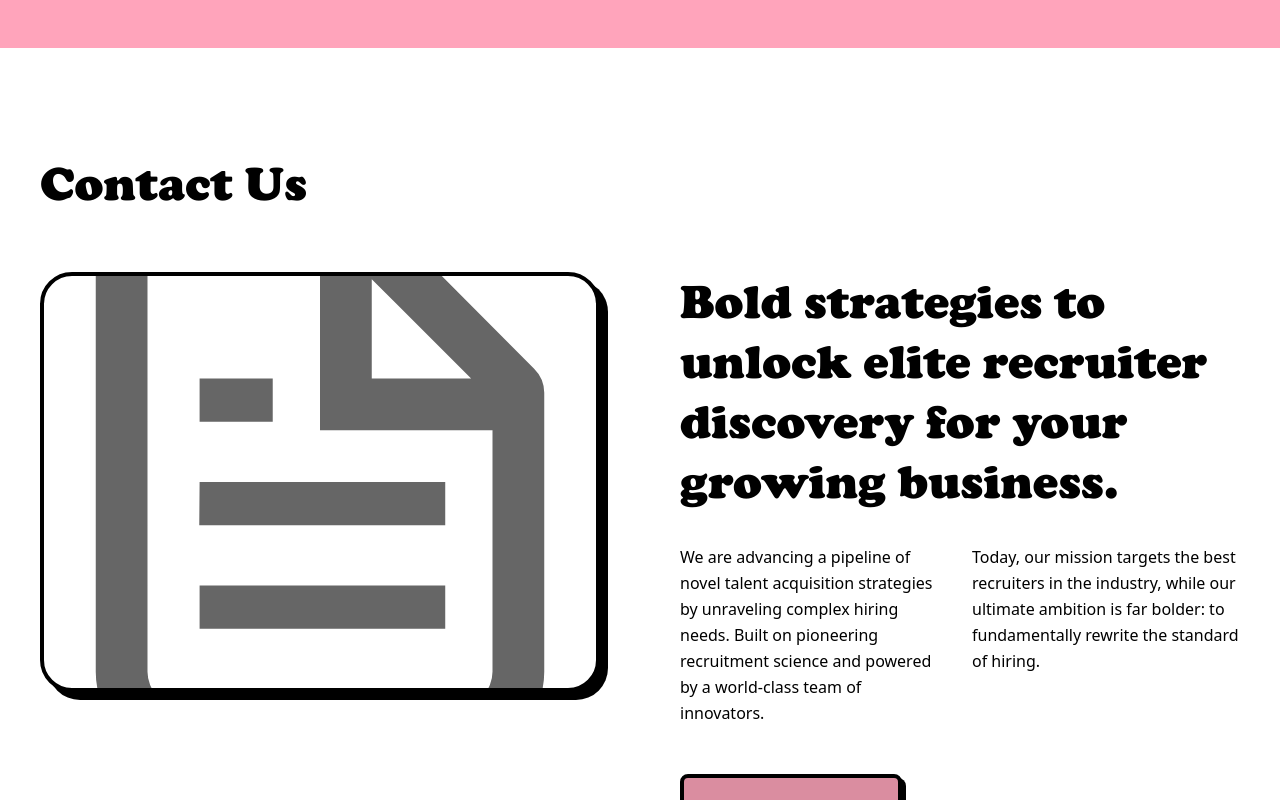
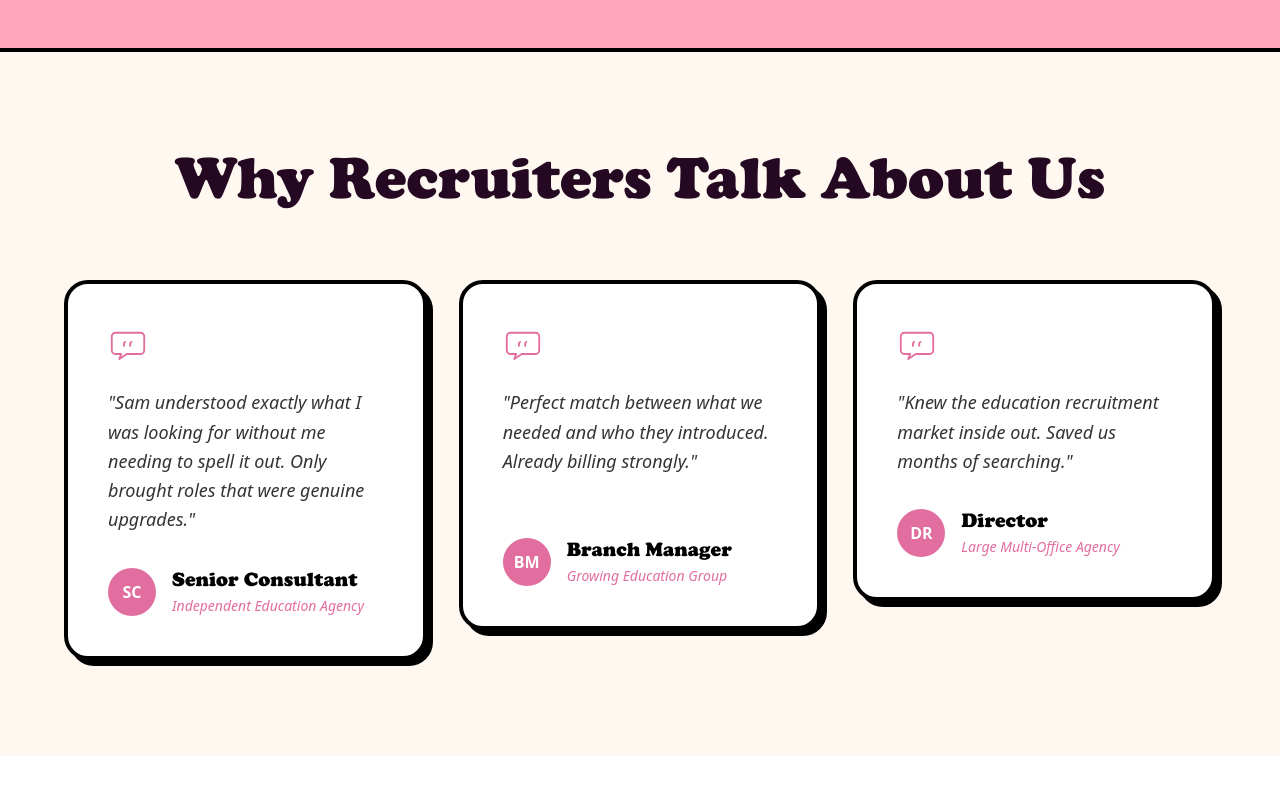
Before and after one commit to CD-Chief/RecSeekers-Website, a Next.js app in the folder frontend/: page / in a window 1280 px wide. Shown: the part 5180-5980 px from the top of the page. Built offline with nearby package versions, Linux system fonts and the light colour scheme.

Commit message:
feat: add testimonial page

```diff
--- a/frontend/app/page.tsx
+++ b/frontend/app/page.tsx
@@ -8,8 +8,7 @@ import { Button } from "@/components/ui/Button";
 import { DoodleFloat } from "@/components/ui/DoodleFloat";
 import { WhoWeWorkWithCard } from "@/components/Home/WhoWeWorkWithCard";
 import { HowItWorksTimeline } from "@/components/Home/HowItWorksTimeline";
-
-const placeHolderProfile = '/profile.png';
+import { TestimonialsSection } from "@/components/Home/TestimonialsSection";
 
 const cooper = localFont({
   src: './fonts/cooper-black-cdnfonts/coopbl.ttf',
@@ -54,65 +53,7 @@ const NetworkIcon = () => (
   </svg>
 );
 
-// Testimonials Component to reuse
-const TestimonialCard = ({ name, text, image }: { name: string, text: string, image: string }) => {
-
-  // Logic to determine which source to use
-  const imageSrc = (image !== "no image" && image !==  "" && image !== " ") ? image : placeHolderProfile;
-
-  return (
-    <div className="relative flex flex-col items-center p-10 border-4 border-black shadow-[8px_8px_0px_0px_rgba(0,0,0,1)] bg-white w-full max-w-xs min-h-[450px]">
-
-      {/* 1. Name of person (in Cooper Black) */}
-      <h3 className={`${cooper.className} text-3xl text-black text-center mb-10`}>
-        {name}
-      </h3>
-
-      {/* 2. Profile Image Circle */}
-      <div className="w-32 h-32 rounded-full border-4 border-black overflow-hidden mb-10 bg-gray-100 flex-shrink-0 shadow-[4px_4px_0px_0px_rgba(0,0,0,1)]">
-        <Image
-          src={imageSrc}
-          alt={name}
-          width={256}
-          height={256}
-          className="w-full h-full object-cover"
-        />
-      </div>
-
-      {/* 3. Testimonial Text */}
-      <p className="text-center text-black text-xl leading-relaxed italic">
-        {text}
-      </p>
-    </div>
-  );
-};
-
 export default async function HomePage() {
-
-  // Add testimonial boxes here
-  /* For having DEFAULT image:
-     "no image",
-      "",
-      " "
-  */
-  const testimonials = [
-    {
-      name: "Barack Obama",
-      text: "\"Very good guy\"",
-      image: "no image",
-
-    },
-    {
-      name: "Barack Obama",
-      text: "\"Very good guy\"",
-      image: " "
-    },
-    {
-      name: "Barack Obama",
-      text: "\"Very good guy\"",
-      image: ""
-    }
-  ]
 
   return (
     <main className="relative w-full bg-white">
@@ -360,6 +301,8 @@ export default async function HomePage() {
         </div>
       </section>
 
+      <TestimonialsSection cooperClassName={cooper.className} />
+
 
       {/* --- Contact Section ---*/}
       <section className="relative z-20 min-h-screen bg-white py-24 md:py-28 px-6 md:px-10 flex flex-col items-center">
@@ -371,10 +314,10 @@ export default async function HomePage() {
         <div className="max-w-7xl w-full flex flex-col lg:flex-row items-start gap-16 lg:gap-20">
           {/* Left Side: Image */}
           <div className="w-full lg:w-1/2">
-            <div className="relative w-full aspect-[4/3] rounded-[2rem] border-4 border-black shadow-[8px_8px_0px_0px_rgba(0,0,0,1)] overflow-hidden bg-white">
+            <div className="relative w-full aspect-4/3 rounded-4xl border-4 border-black shadow-[8px_8px_0px_0px_rgba(0,0,0,1)] overflow-hidden bg-white">
               {/* Note: Update the src below to your actual image path */}
               <Image
-                src="/file.svg"
+                src="/Illustrations/brainstorming.svg"
                 alt="Our Team"
                 fill
                 className="object-cover"
--- /dev/null
+++ b/frontend/components/Home/TestimonialsSection.tsx
@@ -0,0 +1,145 @@
+"use client";
+
+import { motion } from "framer-motion";
+import { DoodleFloat } from "@/components/ui/DoodleFloat";
+
+type TestimonialItem = {
+  quote: string;
+  role: string;
+  agencyType: string;
+  initials: string;
+};
+
+const testimonials: TestimonialItem[] = [
+  {
+    quote:
+      "Sam understood exactly what I was looking for without me needing to spell it out. Only brought roles that were genuine upgrades.",
+    role: "Senior Consultant",
+    agencyType: "Independent Education Agency",
+    initials: "SC",
+  },
+  {
+    quote:
+      "Perfect match between what we needed and who they introduced. Already billing strongly.",
+    role: "Branch Manager",
+    agencyType: "Growing Education Group",
+    initials: "BM",
+  },
+  {
+    quote:
+      "Knew the education recruitment market inside out. Saved us months of searching.",
+    role: "Director",
+    agencyType: "Large Multi-Office Agency",
+    initials: "DR",
+  },
+];
+
+const desktopHeights = ["md:min-h-[380px]", "md:min-h-[350px]", "md:min-h-[320px]"];
+
+function QuoteBubbleIcon() {
+  return (
+    <svg viewBox="0 0 64 64" fill="none" className="h-10 w-10" aria-hidden="true">
+      <path
+        d="M12 14h40a6 6 0 0 1 6 6v22a6 6 0 0 1-6 6H30l-12 8 3-8h-9a6 6 0 0 1-6-6V20a6 6 0 0 1 6-6Z"
+        stroke="#e26d9f"
+        strokeWidth="3"
+        strokeLinecap="round"
+        strokeLinejoin="round"
+      />
+      <path
+        d="M24 32c0-3 1.8-5 4.7-5v3.1c-1.1 0-1.7.6-1.7 1.9v4h-3v-4Zm10 0c0-3 1.8-5 4.7-5v3.1c-1.1 0-1.7.6-1.7 1.9v4h-3v-4Z"
+        fill="#e26d9f"
+      />
+    </svg>
+  );
+}
+
+interface TestimonialsSectionProps {
+  cooperClassName: string;
+}
+
+export function TestimonialsSection({ cooperClassName }: TestimonialsSectionProps) {
+  return (
+    <section className="relative z-20 bg-[#fff8f1] py-24 px-6 md:px-12 border-t-4 border-black overflow-hidden">
+      <DoodleFloat
+        name="speech-bubble"
+        size={84}
+        delay={0.2}
+        className="absolute top-16 right-2 md:right-10 hidden md:block pointer-events-none"
+      />
+      <DoodleFloat
+        name="apple"
+        size={70}
+        delay={0.35}
+        className="absolute bottom-10 left-2 md:left-12 hidden md:block pointer-events-none"
+      />
+
+      <div className="max-w-6xl mx-auto relative z-10">
+        <motion.h2
+          initial={{ opacity: 0, y: 30 }}
+          whileInView={{ opacity: 1, y: 0 }}
+          viewport={{ once: true, amount: 0.35 }}
+          transition={{ duration: 0.55, ease: "easeOut" }}
+          className={`text-5xl md:text-6xl text-center mb-14 md:mb-18 text-primary-dark ${cooperClassName}`}
+        >
+          Why Recruiters Talk About Us
+        </motion.h2>
+
+        <div className="grid grid-cols-1 md:grid-cols-3 gap-8 items-start">
+          {testimonials.map((item, index) => {
+            const reverseIndex = testimonials.length - 1 - index;
+            const delay = reverseIndex * 0.2;
+
+            return (
+              <motion.article
+                key={item.role}
+                initial={{ opacity: 0, x: 50 }}
+                whileInView={{ opacity: 1, x: 0 }}
+                viewport={{ once: true, amount: 0.3 }}
+                transition={{ duration: 0.55, delay, ease: "easeOut" }}
+                className={`bg-white rounded-3xl border-4 border-black p-10 shadow-[6px_6px_0px_0px_#000] min-h-85 ${desktopHeights[index]} flex flex-col justify-between`}
+              >
+                <div>
+                  <motion.div
+                    initial={{ opacity: 0, scale: 0.7 }}
+                    whileInView={{ opacity: 1, scale: 1 }}
+                    viewport={{ once: true, amount: 0.5 }}
+                    transition={{ duration: 0.35, delay: delay + 0.1, ease: "easeOut" }}
+                    className="mb-6"
+                  >
+                    <QuoteBubbleIcon />
+                  </motion.div>
+
+                  <blockquote className="text-lg text-black/80 leading-relaxed italic max-w-[32ch]">
+                    "{item.quote}"
+                  </blockquote>
+                </div>
+
+                <motion.div
+                  initial={{ opacity: 0, y: 16 }}
+                  whileInView={{ opacity: 1, y: 0 }}
+                  viewport={{ once: true, amount: 0.5 }}
+                  transition={{ duration: 0.4, delay: delay + 0.25, ease: "easeOut" }}
+                  className="mt-8"
+                >
+                  <div className="flex items-center gap-4">
+                    <div className="h-12 w-12 rounded-full bg-[#e26d9f] text-white text-base font-bold grid place-items-center">
+                      {item.initials}
+                    </div>
+
+                    <div>
+                      <h3 className={`text-xl text-black leading-tight ${cooperClassName}`}>
+                        {item.role}
+                      </h3>
+                      <p className="text-sm text-[#e26d9f] italic mt-1">{item.agencyType}</p>
+                    </div>
+                  </div>
+                </motion.div>
+              </motion.article>
+            );
+          })}
+        </div>
+      </div>
+    </section>
+  );
+}
```
Also changed, not shown: frontend/public/Illustrations/brainstorming.svg (added), frontend/public/floats/speech-bubble.svg (added).
